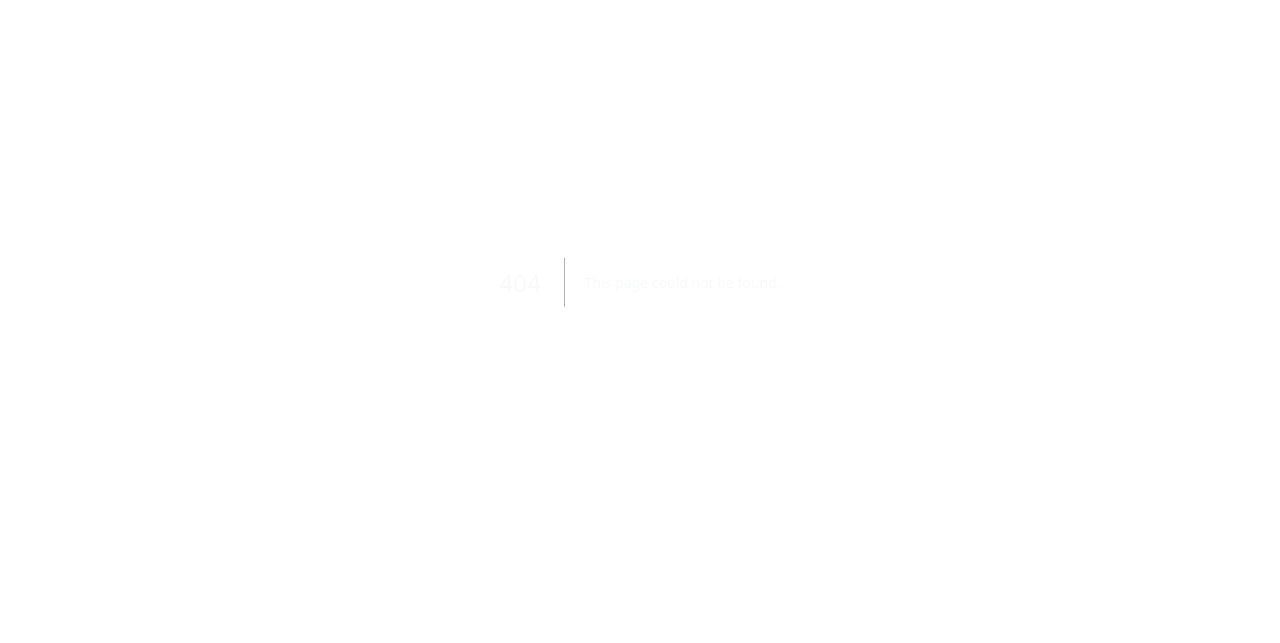
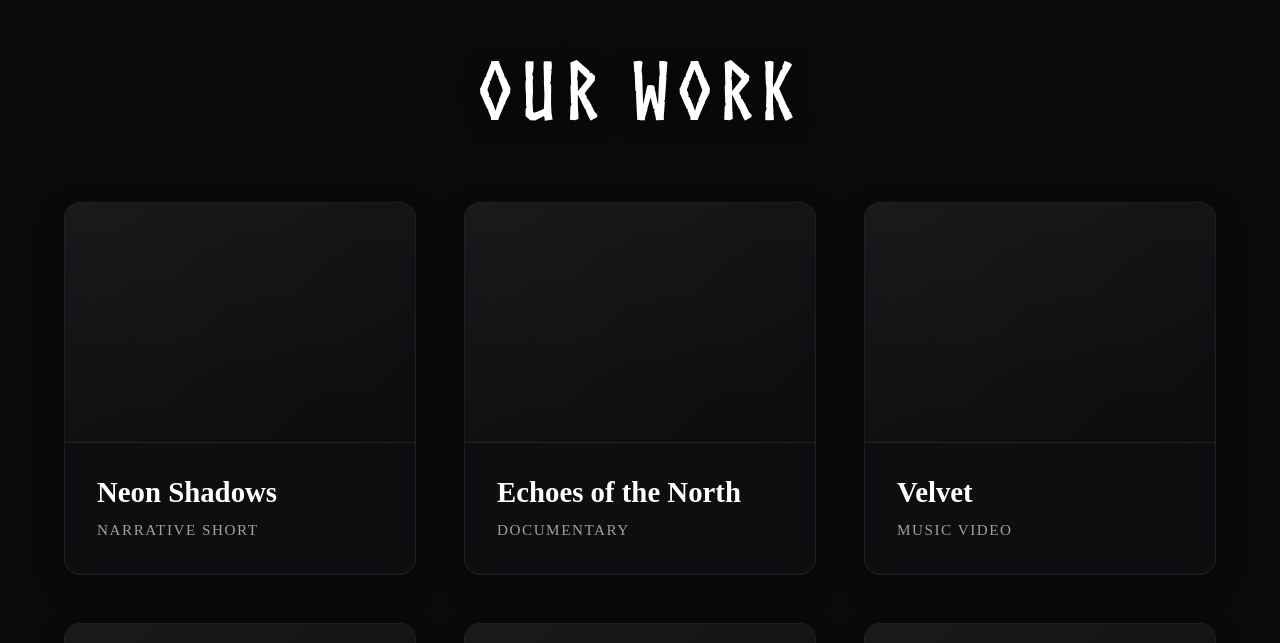
Before and after one commit to Tamnud-ghule/cavemen_films, a Next.js app: page /work in a window 1280 px wide. Before the commit this address had no page. Shown: the part 118-761 px from the top of the page. Built offline with nearby package versions, Linux system fonts and the light colour scheme.

Commit message:
feat: Add Work page with project showcase grid

```diff
--- /dev/null
+++ b/src/app/work/page.module.css
@@ -0,0 +1,109 @@
+.main {
+    min-height: 100vh;
+    padding-top: 10rem;
+    padding-bottom: 5rem;
+    display: flex;
+    justify-content: center;
+    position: relative;
+    z-index: 10;
+}
+
+.container {
+    width: 90%;
+    max-width: 1400px;
+}
+
+.title {
+    font-family: var(--font-norse), 'Norse', sans-serif;
+    font-size: 5rem;
+    color: #fff;
+    letter-spacing: 0.1em;
+    margin-bottom: 4rem;
+    text-align: center;
+    text-shadow: 0 4px 20px rgba(0, 0, 0, 0.5);
+}
+
+.grid {
+    display: grid;
+    grid-template-columns: repeat(auto-fill, minmax(350px, 1fr));
+    gap: 3rem;
+}
+
+.card {
+    background: rgba(20, 20, 25, 0.4);
+    backdrop-filter: blur(12px);
+    -webkit-backdrop-filter: blur(12px);
+    border: 1px solid rgba(255, 255, 255, 0.08);
+    border-radius: 16px;
+    overflow: hidden;
+    transition: all 0.4s cubic-bezier(0.175, 0.885, 0.32, 1.275);
+    cursor: pointer;
+    box-shadow: 0 10px 30px rgba(0, 0, 0, 0.3);
+}
+
+.card:hover {
+    transform: translateY(-12px) scale(1.02);
+    box-shadow: 0 20px 40px rgba(0, 0, 0, 0.6);
+    border-color: rgba(255, 255, 255, 0.25);
+}
+
+.cardImage {
+    height: 240px;
+    background: linear-gradient(135deg, rgba(255, 255, 255, 0.05) 0%, rgba(255, 255, 255, 0.01) 100%);
+    border-bottom: 1px solid rgba(255, 255, 255, 0.05);
+    position: relative;
+    overflow: hidden;
+}
+
+.overlay {
+    position: absolute;
+    inset: 0;
+    background: linear-gradient(to bottom, transparent, rgba(0, 0, 0, 0.5));
+    opacity: 0.5;
+    transition: opacity 0.3s ease;
+}
+
+.card:hover .overlay {
+    opacity: 0.8;
+}
+
+.cardContent {
+    padding: 2rem;
+}
+
+.cardContent h2 {
+    font-size: 1.8rem;
+    color: #fff;
+    margin-bottom: 0.5rem;
+    font-weight: 600;
+}
+
+.cardContent p {
+    color: #a0a0a5;
+    font-size: 0.95rem;
+    letter-spacing: 0.1em;
+    text-transform: uppercase;
+    font-weight: 500;
+}
+
+@keyframes fadeIn {
+    from {
+        opacity: 0;
+        transform: translateY(30px);
+    }
+
+    to {
+        opacity: 1;
+        transform: translateY(0);
+    }
+}
+
+@media (max-width: 768px) {
+    .title {
+        font-size: 3.5rem;
+    }
+
+    .grid {
+        grid-template-columns: 1fr;
+    }
+}
--- /dev/null
+++ b/src/app/work/page.tsx
@@ -0,0 +1,33 @@
+import styles from './page.module.css';
+
+const projects = [
+    { id: 1, title: 'Neon Shadows', category: 'Narrative Short' },
+    { id: 2, title: 'Echoes of the North', category: 'Documentary' },
+    { id: 3, title: 'Velvet', category: 'Music Video' },
+    { id: 4, title: 'Apex Horizon', category: 'Commercial' },
+    { id: 5, title: 'The Last Ember', category: 'Feature Film' },
+    { id: 6, title: 'Urban Pulse', category: 'Brand Anthem' },
+];
+
+export default function WorkPage() {
+    return (
+        <main className={styles.main}>
+            <div className={styles.container}>
+                <h1 className={styles.title}>Our Work</h1>
+                <div className={styles.grid}>
+                    {projects.map((project) => (
+                        <div key={project.id} className={styles.card}>
+                            <div className={styles.cardImage}>
+                                <div className={styles.overlay} />
+                            </div>
+                            <div className={styles.cardContent}>
+                                <h2>{project.title}</h2>
+                                <p>{project.category}</p>
+                            </div>
+                        </div>
+                    ))}
+                </div>
+            </div>
+        </main>
+    );
+}
```
